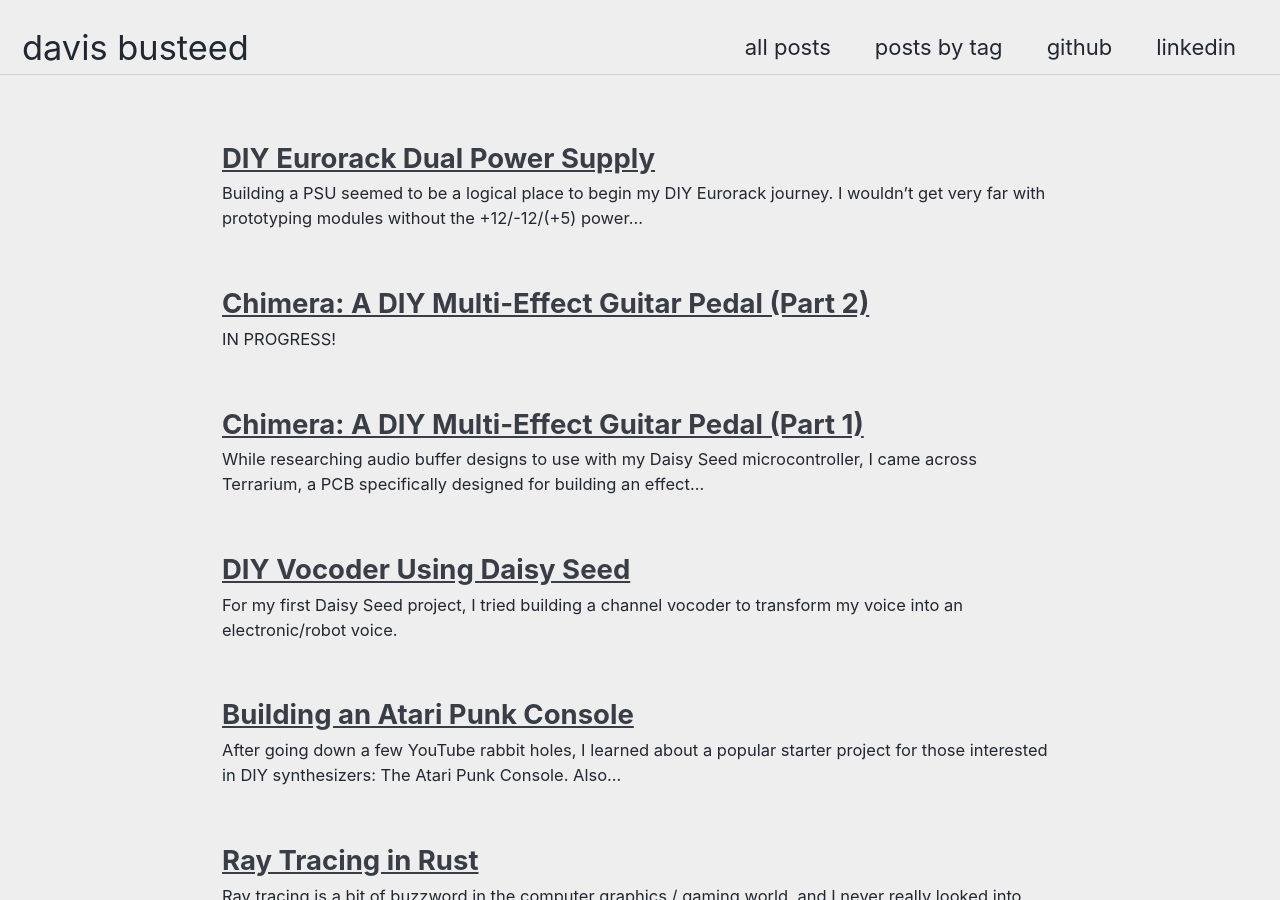
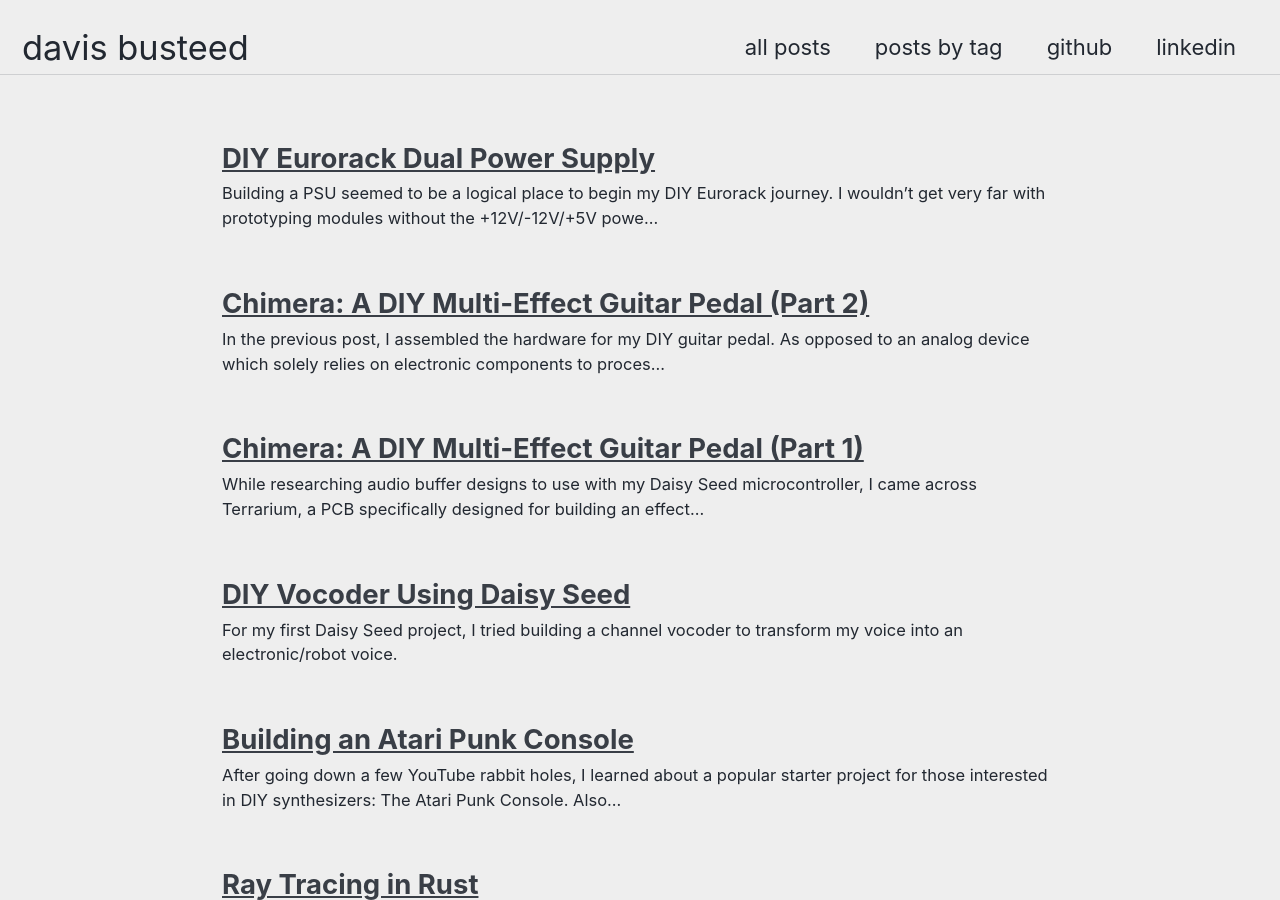
Before and after one commit to dbusteed/dbusteed.github.io, a Jekyll site: the page built from index.html, in a window 1280 px wide and 900 px high. Built offline with Jekyll 4.4.1, drawn with Linux system fonts in a browser that asks for light colours; cached includes are drawn as plain includes; the list of posts is cut into pages by our own code; some of the changed lines change nothing that is shown.

Commit message:
chimera adds

````diff
--- a/_posts/2025-03-01-chimera-guitar-pedal-part-2.md
+++ b/_posts/2025-03-01-chimera-guitar-pedal-part-2.md
@@ -4,20 +4,64 @@ tags:
   - electronics
   - DIY synth
   - C++
-  - Cpp
 ---
 
-IN PROGRESS!
+In the [previous post](https://dbusteed.github.io/chimera-guitar-pedal-part-1/), I assembled the hardware for my DIY guitar pedal. As opposed to an analog device which solely relies on electronic components to process audio signals, this pedal is digital (thanks to the Daisy Seed microcontroller). This means my project was from over, I still needed to program the digital sound processing and component interfaces.
 
-<!-- In the [previous post](https://dbusteed.github.io/chimera-guitar-pedal-part-1/), I assembled the hardware for my DIY guitar pedal. As opposed to an analog device which solely relies on electronic components to process audio signals, this pedal is digital (thanks Daisy Seed!). This means this project was from over, I still needed to program the digital sound processing and component interfaces. -->
+## Toolchain Setup
 
-## Setup
+Before getting to this point, I had tested the Daisy Seed quite a bit on a breadboard, which means I had already installed the compiler toolchain, etc. I won't cover any of that here, since it is well documented on the Daisy Seed Wiki.
 
-<!-- follow guide, start with a bypass
-should done this beforehand -->
+## Conceptual Design
 
-## Conceptual design
+The Terrarium PCB has 6 poteniometers, 4 switches, and 2 footswitches (each with an accompanying LED). The functionality of the pedal was entirely up to my code, so I started brainstorming. After a fair amount of doodling designs on paper, here's what I came up with:
+- Use 3 switches to select an effect, allowing for 8 effects ($ 2^3 = 8 $).
+- Multiple effects can be used at once, with each effect being selected with the left footswitch.
+- The top 3 pots control the different effect params, while the 4th pot controls the gain for that effect.
+- One of the effects will be a metronome / kick drum, so the 5th knob acts as a dedicated tempo control.
+- The right footswitch controls the looper.
+- The last toggle switch can select bewteen 2 different looper modes provided in the DaisySP looper module.
+
+Here's a quick summary:
+<img src="/assets/images/chimera/IMG_1363.jpeg" alt="design" width="600"/>
+
+## Effects
+
+Since this was my first time writing DSP code, I decided to keep things simple and rely on the prebuilt DSP modules provided in the [DaisySP](#) library.
+
+Here's the effects I settled on:
+- Chorus
+- Overdrive
+- Delay
+- Tremolo
+- Flanger
+- Autowah
+- 4-band equalizer
+- Metronome / kick drum
 
 ## Parameter Locking + ADC "Wiggle"
 
-<!-- ##  -->
+The effects were straightforward (since I borrowed from DaisySP), and the looper function was easy too (since I borrowed from someone on GitHub (I'll add the link if I can find it again)).
+
+The only tricky part was something I called "parameter lock" (I bet there is a real name for this out there). Here's the problem, let's say I have the Chorus effect active with `param1 = 0.5`. Then I toggle a switch, activate the Overdrive effect, and start adjusting the potentiometer so that `param1 = 0.3`. If I toggle back to Chorus, I don't want it to update the parameter 1 value with the current poteniometer position, rather, it should keep the value that was set previously until the user move the potentiometer.
+
+Locking the parameter values wasn't too tricky, but deciding when to "listen" to the poteniometer position again stumped me for a while. I learned the trial-and-error that the analog-to-digital converter (ADC) isn't perfect. When the potentiometer was sitting still, there was some variance in the readings. There might be a fancy name for this, but I called it the "wiggle". Knowing this, I simply checked if the difference of the previous and new value, and see if that was greater than the wiggle threshold.
+
+Here's and example of how that looked in the Chorus effect:
+```cpp
+case CHORUS:
+    if (fabs(q1 - p1) > pq_wiggle) chorus.SetLfoDepth(p1);
+    if (fabs(q2 - p2) > pq_wiggle) chorus.SetLfoFreq(p2 * 2.0f);
+    if (fabs(q3 - p3) > pq_wiggle) chorus.SetDelay(p3);
+```
+
+## Putting it All Together
+
+With the ADC wiggle handled, it was just a matter of adding all the effects together, and playing around with values a bit. It's far from perfect, but I'm happy with the results.
+
+Here's a short demo:
+<!-- <iframe width="640" height="360" src="https://www.youtube.com/embed/Mqcuazmlhpo"></iframe> -->
+
+## Code
+
+You can check out the (poorly written) code [here](https://github.com/dbusteed/chimera).
--- a/_posts/2025-04-01-diy-eurorack-dual-power-supply.md
+++ b/_posts/2025-04-01-diy-eurorack-dual-power-supply.md
@@ -6,7 +6,7 @@ tags:
   - Eurorack
 ---
 
-Building a PSU seemed to be a logical place to begin my DIY Eurorack journey. I wouldn't get very far with prototyping modules without the +12/-12/(+5) power supply required by most designs.
+Building a PSU seemed to be a logical place to begin my DIY Eurorack journey. I wouldn't get very far with prototyping modules without the +12V/-12V/+5V power supply required by most designs.
 
 Of course there are several professionally designed and built Eurorack PSUs, but I'm hoping to build (most) everything from scratch as I explore Eurorack. This will keep things educational and much, much cheaper.
 
@@ -15,7 +15,7 @@ Of course there are several professionally designed and built Eurorack PSUs, but
 I'm still fairly new to electronics, so I relied on some great resources out there that explained how to build a DIY PSU. The first of which was a [video by Moritz Klein](https://www.youtube.com/watch?v=pQKN30Mzi2g). The video does an awesome job of explaining the PSU design step-by-step. Here's the basics:
 - We can use an AC supply (via AC-AC wallwart) and diodes to get positive, neutral (GND), and negative voltage levels
 - Large capacitors in parallel can clean the (now) DC voltage
-- Voltage regulators can be used to further clean the voltage
+- Voltage regulators can be used step-down the incoming voltage to 12V and 5V
 
 I also (heavily) borrowed ideas from a [DIY kit from Frequency Central](https://frequencycentral.co.uk/product/fc-power/). I watched a few videos where this kit was recommended, but I didn't want to pay the PCB price (and shipping), so I studied the image of the PCB and (hopefully) worked out the underlying schematic that I could use on a stripboard.
 
@@ -37,15 +37,15 @@ As I said earlier, I decided to save some money and not buy the FC Power PCB, an
 
 <img src="/assets/images/psu_stripboard.png" alt="psu_stripboard" width="600"/>
 
-After I finished my layout, I marked my trace cuts with a marker, and drilled them out. I've seen people do this by hand with a drill bit, but I was unable to make substantial cuts way, so I used my drill. After drilling, I used my multimeter's continuity test mode to ensure that there was no connection between the traces.
+After I finished my layout, I marked my trace cuts with a marker, and drilled them out. I've seen people do this by hand with a drill bit, but I was unable to make substantial progress this way, so I used my drill. After drilling, I used my multimeter's continuity test mode to ensure that there was no connection between the traces.
 
-My power socket leads didn't fit my stripboard, so I also had to use a smaller drill bit and a knife to create a slot between two holes for the leads.
+My power socket leads didn't fit my stripboard, so I also had to use a smaller drill bit and a knife to create a slot between two of the stripboard holes.
 
 <img src="/assets/images/psu2.png" alt="psu2" width="600"/>
 
 ## Assembly
 
-I was ready to add components. I double-checked my layout each time I added a component to avoid any desoldering (which is always a pain), and worked my thru the diodes, resistors, and other components. I had a few different colors of pin headers, so I used the following color scheme for the output headers:
+I was ready to add components. I double-checked my layout each time I added a component to avoid any desoldering (which is always a pain), and worked my way thru the diodes, resistors, and other components. I had a few different colors of pin headers, so I used the following color scheme for the output headers:
 - Red: -12V
 - White: GND
 - Green: +12V
````
Also changed, not shown: 1 other file.
